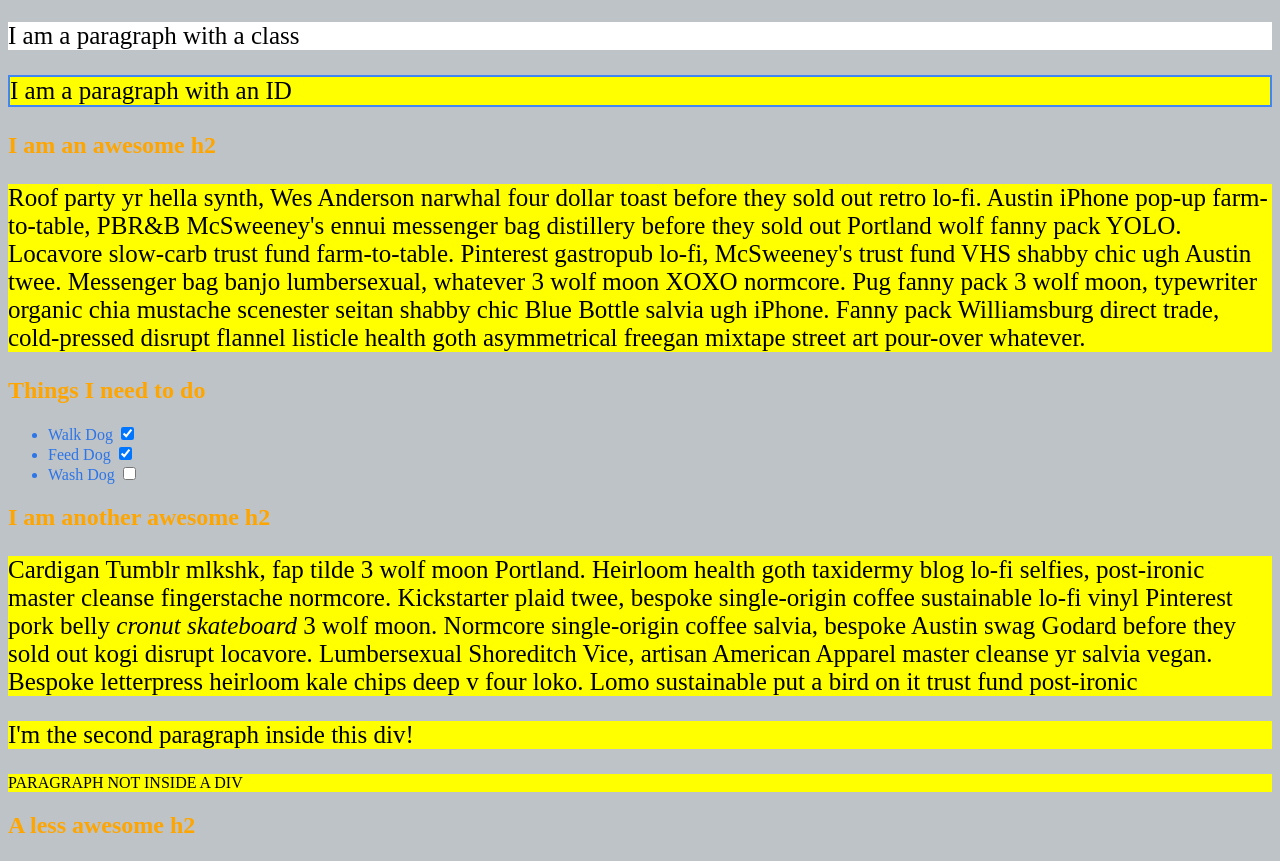
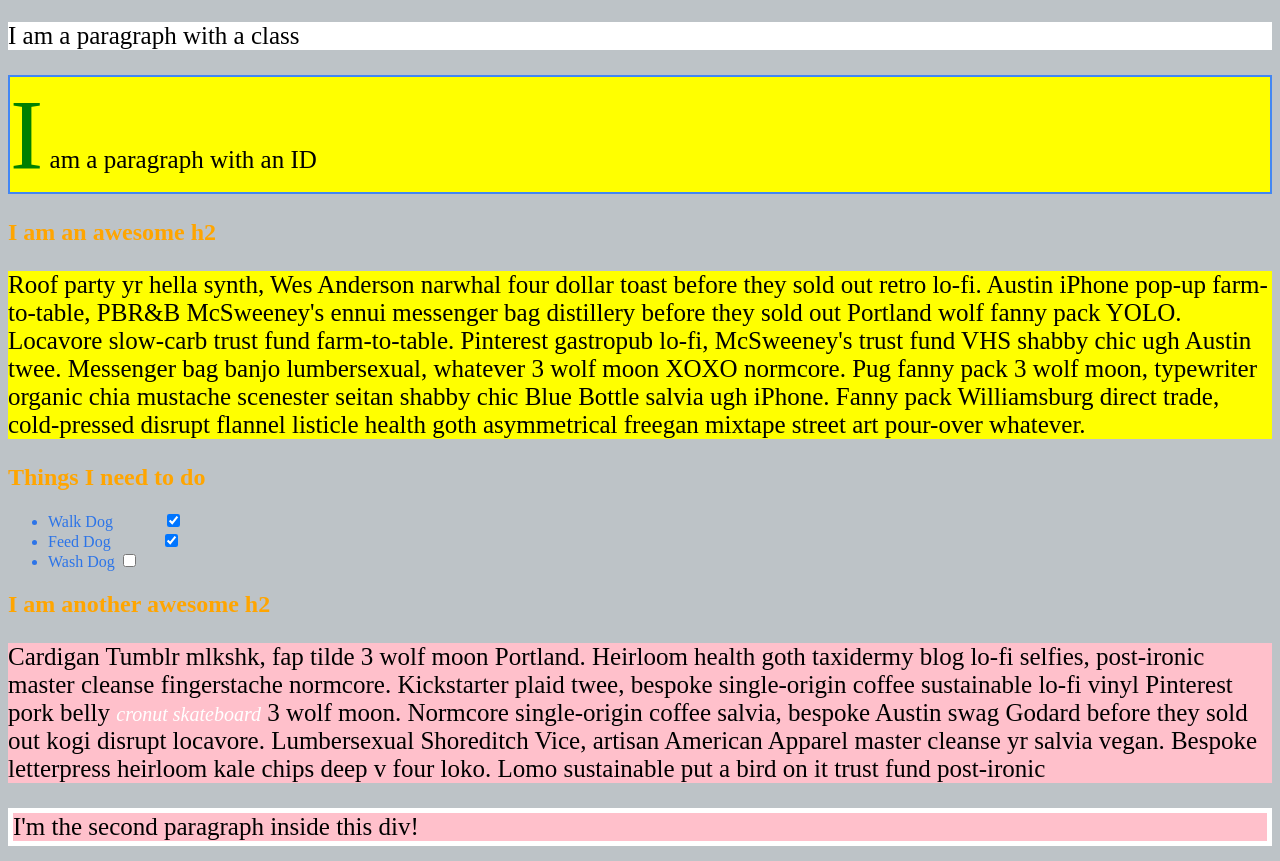
Before and after one commit to Amonkeve/Web_development, a plain HTML site: page selectorsExercise.html in a window 1280 px wide. Shown: the part 87-948 px from the top of the page. Drawn offline with Linux system fonts and the light colour scheme.

Commit message:
Selectors excersise completed

```diff
--- a/selectors.css
+++ b/selectors.css
@@ -57,7 +57,7 @@ input{
  }
 
 /*Make only inputs with type 'text' have a gray background*/
-input[type=text]{
+input[type="text"]{
 
 	background-color: gray;
 }
@@ -65,27 +65,48 @@ input[type=text]{
 
 /* Give both <p>'s inside the 3rd <div> a pink background*/
 
-
+div:nth-of-type(3) p {
+	background-color: pink;
+}
 /* Give the 2nd <p> inside the 3rd <div> a 5px white border*/
-
+div:nth-of-type(3) p:nth-of-type(2){
+	border: 5px solid white;
+}
 
 /* Make the <em> in the 3rd <div> element white and 20px font(font-size:20px)*/
+div:nth-of-type(3) em{
 
+	font-size: 20px;
+	color: white;
+}
 
 
 /*BONUS CHALLENGES*/
 /*You may need to research some other selectors and properties*/
 
 /*Make all "checked" checkboxes have a left margin of 50px(margin-left: 50px)*/
-
+input:checked{
+	margin-left: 50px;
+}
 
 /* Make the <label> elements all UPPERCASE without changing the HTML(definitely look this one up*/
-
+label{text-transform: uppercase;}
 
 /*Make the first letter of the element with id 'special' green and 100px font size(font-size: 100)*/
+#special:first-letter{
+color: green;
+font-size: 100px;
+
+}
 
 
 /*Make the <h1> element's color change to blue when hovered over */
+h1:hover{
 
+color:blue;
+}
 
 /*Make the <a> element's that have been visited gray */
+a:visited{
+	color:gray;
+}
```
